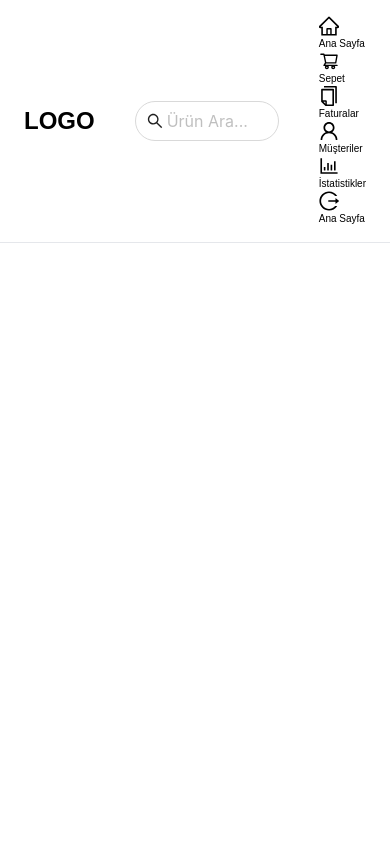
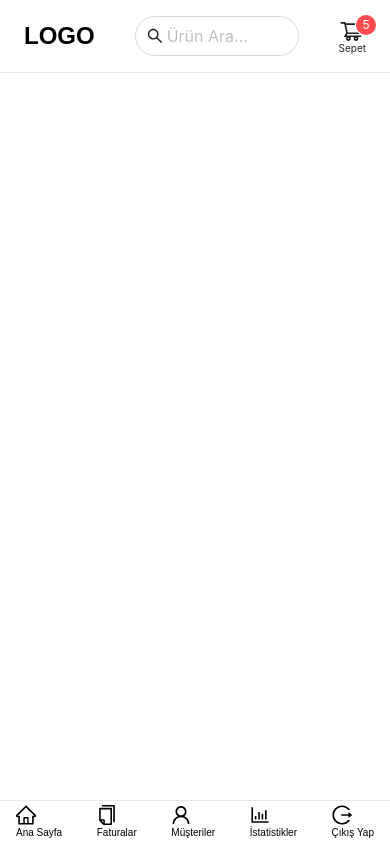
Before and after one commit to cobanyasin1998/pos-application, a React (Create React App) app in the folder client/: page / in a window 390 px wide. Built offline with nearby package versions, Linux system fonts and the light colour scheme.

Commit message:
Header Component Responsive

```diff
--- a/client/src/components/header/Header.jsx
+++ b/client/src/components/header/Header.jsx
@@ -1,4 +1,4 @@
-import { Input } from "antd";
+import { Badge, Input } from "antd";
 
 import {
   SearchOutlined,
@@ -15,11 +15,11 @@
     <div className="border-b mb-6">
       <header className="py-4 px-6 flex justify-between items-center gap-10">
         <div className="logo">
-          <a href="#">
+          <a href={"/"}>
             <h2 className="text-2xl font-bold md:text-4xl">LOGO</h2>
           </a>
         </div>
-        <div className="header-search flex-1">
+        <div className="header-search flex-1 flex justify-center">
           <Input
             size="large"
             placeholder="Ürün Ara..."
@@ -27,32 +27,68 @@
             className="rounded-full max-w-[800px]"
           />
         </div>
-        <div className="menu-links">
-        <a href={"/"} className="menu-link flex flex-col">
+        <div
+          className="menu-links flex justify-between items-center gap-7
+        md:static fixed bottom-0
+        md:w-auto w-screen
+        md:bg-transparent bg-white left-0
+        md:border-t-0 border-t md:px-0 px-4 py-1"
+        >
+          <a
+            href={"/"}
+            className="menu-link flex flex-col hover:text-[#40a9ff] transition-all"
+          >
             <HomeOutlined className="md:text-2xl text-xl" />
             <span className="md:text-xs text-[10px]">Ana Sayfa</span>
           </a>
-          <a href={"/"} className="menu-link flex flex-col">
-            <ShoppingCartOutlined className="md:text-2xl text-xl" />
-            <span className="md:text-xs text-[10px]">Sepet</span>
-          </a>
-          <a href={"/"} className="menu-link flex flex-col">
+          <Badge count={5}  offset={[0, 6]} className="md:flex hidden">
+            <a
+              href={"/"}
+              className="menu-link flex flex-col hover:text-[#40a9ff] transition-all"
+            >
+              <ShoppingCartOutlined className="md:text-2xl text-xl" />
+              <span className="md:text-xs text-[10px]">Sepet</span>
+            </a>
+          </Badge>
+          <a
+            href={"/"}
+            className="menu-link flex flex-col hover:text-[#40a9ff] transition-all"
+          >
             <CopyOutlined className="md:text-2xl text-xl" />
             <span className="md:text-xs text-[10px]">Faturalar</span>
           </a>
-          <a href={"/"} className="menu-link flex flex-col">
+          <a
+            href={"/"}
+            className="menu-link flex flex-col hover:text-[#40a9ff] transition-all"
+          >
             <UserOutlined className="md:text-2xl text-xl" />
             <span className="md:text-xs text-[10px]">Müşteriler</span>
           </a>
-          <a href={"/"} className="menu-link flex flex-col">
+          <a
+            href={"/"}
+            className="menu-link flex flex-col hover:text-[#40a9ff] transition-all"
+          >
             <BarChartOutlined className="md:text-2xl text-xl" />
             <span className="md:text-xs text-[10px]">İstatistikler</span>
           </a>
-          <a href={"/"} className="menu-link flex flex-col">
-            <LogoutOutlined  className="md:text-2xl text-xl" />
-            <span className="md:text-xs text-[10px]">Ana Sayfa</span>
+          <a
+            href={"/"}
+            className="menu-link flex flex-col hover:text-[#40a9ff] transition-all"
+          >
+            <LogoutOutlined className="md:text-2xl text-xl" />
+            <span className="md:text-xs text-[10px]">Çıkış Yap</span>
           </a>
         </div>
+
+        <Badge count={5} offset={[0, 6]} className="md:hidden flex">
+          <a
+            href={"/"}
+            className="menu-link flex flex-col hover:text-[#40a9ff] transition-all"
+          >
+            <ShoppingCartOutlined className="text-2xl" />
+            <span className="md:text-xs text-[10px]">Sepet</span>
+          </a>
+        </Badge>
       </header>
     </div>
   );
```
